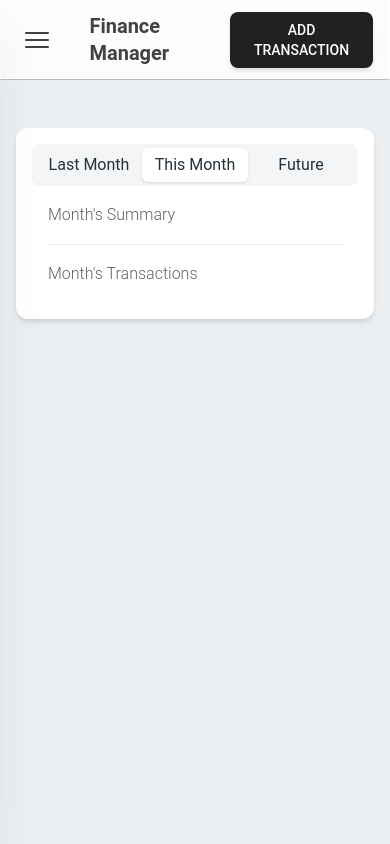
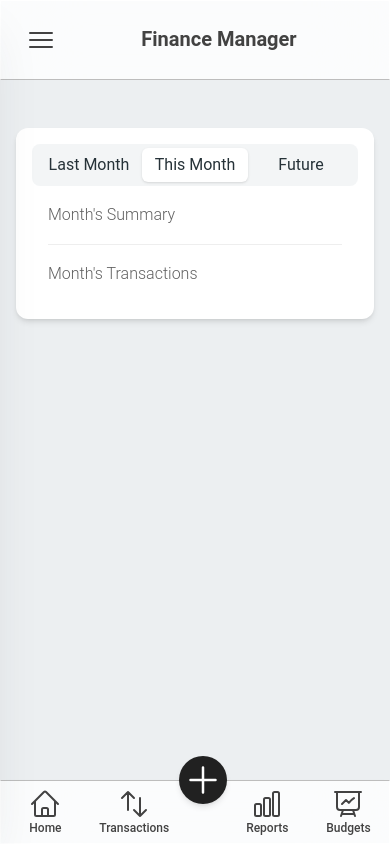
Before and after one commit to hzburki/finance-manager-ui, a React (Vite) app: page /transactions in a window 390 px wide. Built offline with nearby package versions, Linux system fonts and the light colour scheme.

Commit message:
added the bottom navbar

```diff
--- a/src/components/layout/app-navbar.comp.tsx
+++ b/src/components/layout/app-navbar.comp.tsx
@@ -34,16 +34,22 @@ export default function AppNavBar(props: AppNavBarProps) {
         </IconButton>
       </div>
 
-      <div className="flex flex-grow flex-row justify-between h-full px-4 items-center">
+      <div className="flex flex-grow flex-row justify-center lg:justify-between h-full px-4 items-center">
         {/* Left App Bar */}
         <div>
-          <Typography variant="h5" className="text-gray-800">
+          <Typography
+            variant="h5"
+            // transform -translate-x-4
+            //  => Moves the text to the left to offset the hamburger icon.
+            //  => Wihtout this the title is not in the center of the screens.
+            className="text-gray-800 transform -translate-x-4 lg:-translate-x-0"
+          >
             Finance Manager
           </Typography>
         </div>
 
         {/* Right App Bar */}
-        <div>
+        <div className="hidden lg:block">
           <Button variant="filled" size="sm">
             <Typography
               variant="button"
--- /dev/null
+++ b/src/components/layout/bottom-navbar.comp.tsx
@@ -0,0 +1,153 @@
+import {
+  Navbar,
+  Button,
+  IconButton,
+  Typography,
+} from "@material-tailwind/react";
+import React from "react";
+
+export default function BottomNavBar() {
+  return (
+    <div className="flex lg:hidden">
+      <Navbar className="rounded-none min-w-full px-0 py-0 h-16 flex flex-row justify-center items-center bg-white border-t border-t-gray-400">
+        <div className="flex flex-grow flex-row justify-center items-center">
+          <Button
+            size="sm"
+            variant="text"
+            className="text-gray-800 px-0 rounded-none w-full flex flex-col justify-center items-center"
+          >
+            <svg
+              xmlns="http://www.w3.org/2000/svg"
+              fill="none"
+              viewBox="0 0 24 24"
+              strokeWidth={1.5}
+              stroke="currentColor"
+              className="w-8 h-8"
+            >
+              <path
+                strokeLinecap="round"
+                strokeLinejoin="round"
+                d="M2.25 12l8.954-8.955c.44-.439 1.152-.439 1.591 0L21.75 12M4.5 9.75v10.125c0 .621.504 1.125 1.125 1.125H9.75v-4.875c0-.621.504-1.125 1.125-1.125h2.25c.621 0 1.125.504 1.125 1.125V21h4.125c.621 0 1.125-.504 1.125-1.125V9.75M8.25 21h8.25"
+              />
+            </svg>
+            <Typography
+              as="span"
+              variant="small"
+              className="font-medium capitalize text-xs"
+            >
+              Home
+            </Typography>
+          </Button>
+          <Button
+            size="sm"
+            variant="text"
+            className="text-gray-800 px-0 rounded-none w-full flex flex-col justify-center items-center"
+          >
+            <svg
+              xmlns="http://www.w3.org/2000/svg"
+              fill="none"
+              viewBox="0 0 24 24"
+              strokeWidth={1.5}
+              stroke="currentColor"
+              className="w-8 h-8"
+            >
+              <path
+                strokeLinecap="round"
+                strokeLinejoin="round"
+                d="M3 7.5L7.5 3m0 0L12 7.5M7.5 3v13.5m13.5 0L16.5 21m0 0L12 16.5m4.5 4.5V7.5"
+              />
+            </svg>
+
+            <Typography
+              as="span"
+              variant="small"
+              className="font-medium capitalize text-xs"
+            >
+              Transactions
+            </Typography>
+          </Button>
+        </div>
+
+        {/* Add New Button */}
+        <IconButton
+          size="lg"
+          onClick={(e) => e.preventDefault()}
+          className="rounded-full shadow-md bottom-8"
+        >
+          <svg
+            xmlns="http://www.w3.org/2000/svg"
+            fill="none"
+            viewBox="0 0 24 24"
+            strokeWidth={1.5}
+            stroke="currentColor"
+            className="w-10 h-10"
+          >
+            <path
+              strokeLinecap="round"
+              strokeLinejoin="round"
+              d="M12 4.5v15m7.5-7.5h-15"
+            />
+          </svg>
+        </IconButton>
+
+        <div className="flex flex-grow flex-row justify-center items-center">
+          <Button
+            size="sm"
+            variant="text"
+            className="text-gray-800 px-0 rounded-none w-full flex flex-col justify-center items-center"
+          >
+            <svg
+              xmlns="http://www.w3.org/2000/svg"
+              fill="none"
+              viewBox="0 0 24 24"
+              strokeWidth={1.5}
+              stroke="currentColor"
+              className="w-8 h-8"
+            >
+              <path
+                strokeLinecap="round"
+                strokeLinejoin="round"
+                d="M3 13.125C3 12.504 3.504 12 4.125 12h2.25c.621 0 1.125.504 1.125 1.125v6.75C7.5 20.496 6.996 21 6.375 21h-2.25A1.125 1.125 0 013 19.875v-6.75zM9.75 8.625c0-.621.504-1.125 1.125-1.125h2.25c.621 0 1.125.504 1.125 1.125v11.25c0 .621-.504 1.125-1.125 1.125h-2.25a1.125 1.125 0 01-1.125-1.125V8.625zM16.5 4.125c0-.621.504-1.125 1.125-1.125h2.25C20.496 3 21 3.504 21 4.125v15.75c0 .621-.504 1.125-1.125 1.125h-2.25a1.125 1.125 0 01-1.125-1.125V4.125z"
+              />
+            </svg>
+            <Typography
+              as="span"
+              variant="small"
+              className="font-medium capitalize text-xs"
+            >
+              Reports
+            </Typography>
+          </Button>
+          <Button
+            size="sm"
+            variant="text"
+            className="text-gray-800 px-0 rounded-none w-full flex flex-col justify-center items-center"
+          >
+            <svg
+              xmlns="http://www.w3.org/2000/svg"
+              fill="none"
+              viewBox="0 0 24 24"
+              strokeWidth={1.5}
+              stroke="currentColor"
+              className="w-8 h-8"
+            >
+              <path
+                strokeLinecap="round"
+                strokeLinejoin="round"
+                d="M3.75 3v11.25A2.25 2.25 0 006 16.5h2.25M3.75 3h-1.5m1.5 0h16.5m0 0h1.5m-1.5 0v11.25A2.25 2.25 0 0118 16.5h-2.25m-7.5 0h7.5m-7.5 0l-1 3m8.5-3l1 3m0 0l.5 1.5m-.5-1.5h-9.5m0 0l-.5 1.5m.75-9l3-3 2.148 2.148A12.061 12.061 0 0116.5 7.605"
+              />
+            </svg>
+
+            <Typography
+              as="span"
+              variant="small"
+              className="font-medium capitalize text-xs"
+            >
+              Budgets
+            </Typography>
+          </Button>
+        </div>
+      </Navbar>
+    </div>
+  );
+}
--- a/src/components/layout/dashboard.layout.tsx
+++ b/src/components/layout/dashboard.layout.tsx
@@ -5,6 +5,7 @@ import { Outlet } from "react-router-dom";
 import SideMenu from "./side-menu.comp";
 import AppNavBar from "./app-navbar.comp";
 import DrawerMenu from "./drawer-menu.comp";
+import BottomNavBar from "./bottom-navbar.comp";
 
 export default function DashboardLayout() {
   const [open, setOpen] = useState<boolean>(false);
@@ -28,6 +29,9 @@ export default function DashboardLayout() {
 
       {/* Drawer Menu */}
       <DrawerMenu open={open} toggleDrawer={toggleDrawer} />
+
+      {/* Bottom Nav Bar */}
+      <BottomNavBar />
     </div>
   );
 }
```
